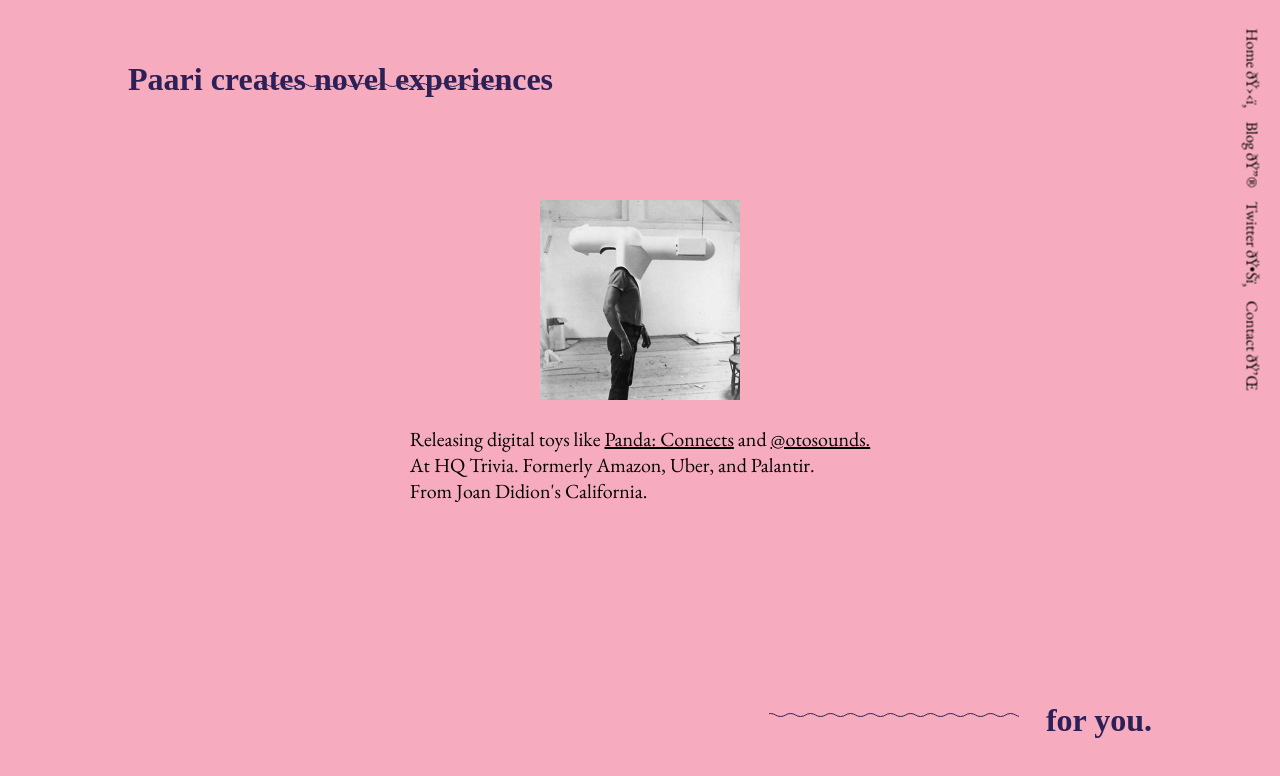
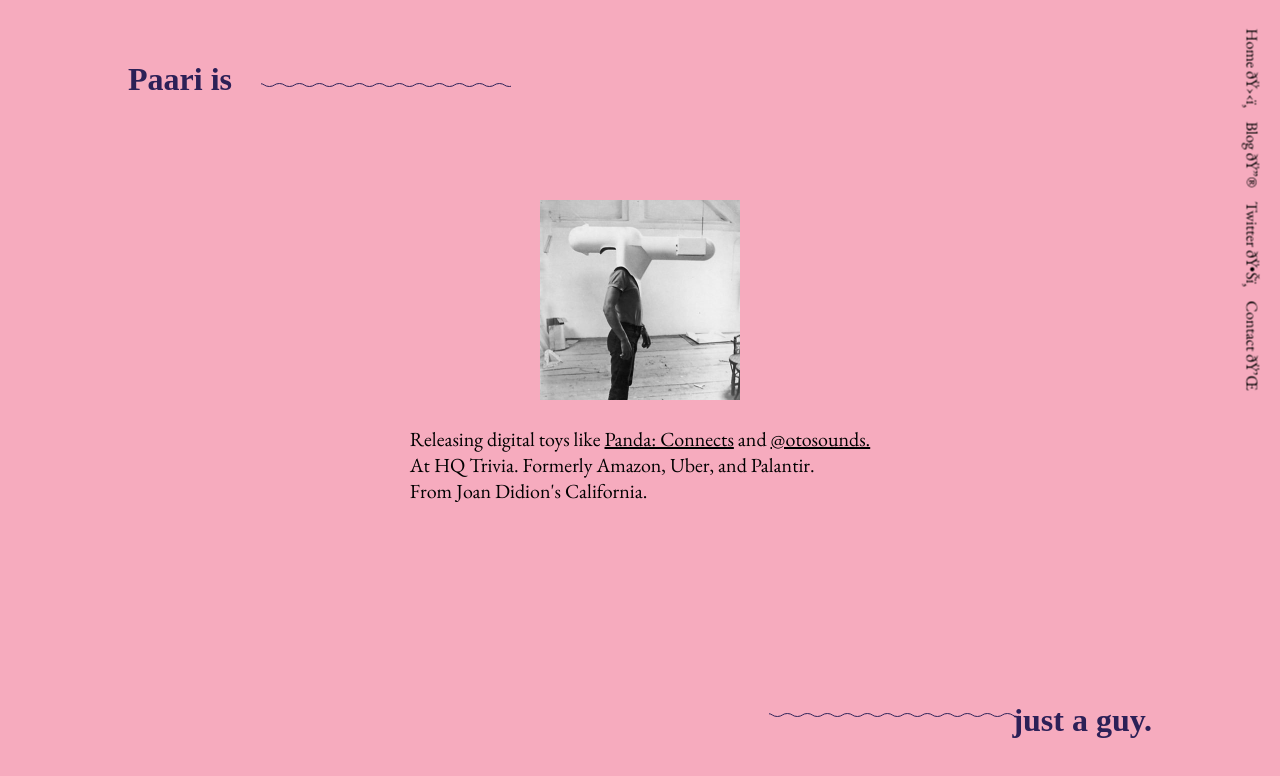
Before and after one commit to paarikan/frankoceanapp, a plain HTML site: page index.html in a window 1280 px wide. Drawn offline with nearby package versions, Linux system fonts and the light colour scheme.

Commit message:
Update index.html

```diff
--- a/index.html
+++ b/index.html
@@ -115,8 +115,8 @@
         <a href="https://twitter.com/pck____" target="_blank" href="">Twitter 🕊️</a>
         <a href="mailto:paari.kandappan@gmail.com">Contact 💌</a>
     </div>
-    <h1 class="statement-header">Paari creates novel experiences</h1>
-    <h1 class="statement-footer">for you.</h1>
+    <h1 class="statement-header">Paari is</h1>
+    <h1 class="statement-footer">just a guy.</h1>
     <div class="center-section">
         <img style="height: 25vh; width: auto" src="twav.jpg"/> <br/><br/>
         <p class="center-text">
```
